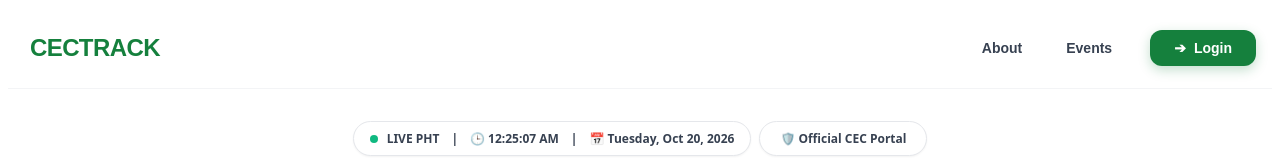
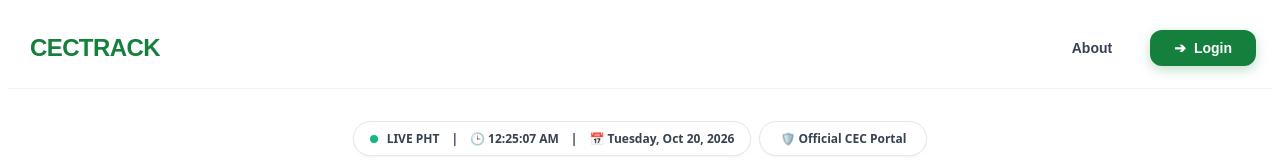
Before and after one commit to renoweebeloy/cec-track-js, a Next.js app: page / in a window 1280 px wide. Shown: the top 160 px of the page. Built offline with nearby package versions, Linux system fonts and the light colour scheme.

Commit message:
Update index.js

```diff
--- a/pages/index.js
+++ b/pages/index.js
@@ -37,10 +37,9 @@ export default function Home() {
             ☰
           </button>
 
-          {/* Navigation Links (Wala na ang Members link) */}
+          {/* Navigation Links (Gikuha ang Events, About ug Login nalang nabilin) */}
           <div className={`${styles.navLinks} ${menuOpen ? styles.navLinksMobileOpen : ''}`}>
             <button className={styles.navItem}>About</button>
-            <button className={styles.navItem}>Events</button>
             <button onClick={() => router.push('/login')} className={styles.loginBtn}>
               <span>➔</span> Login
             </button>
```
